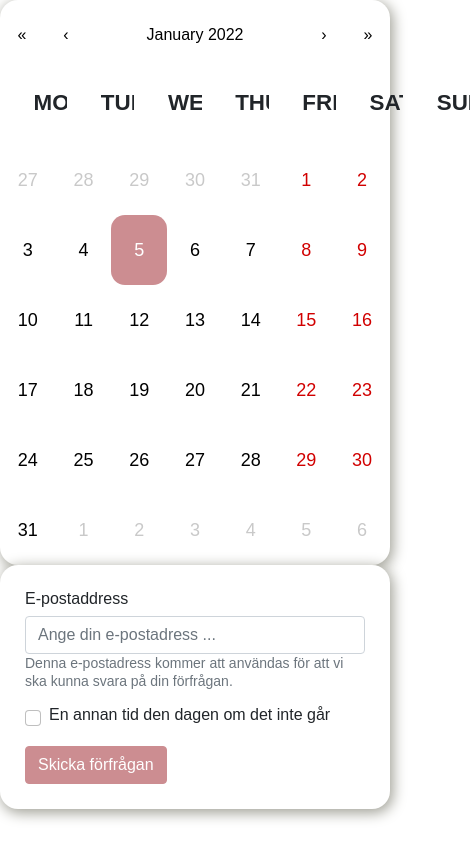
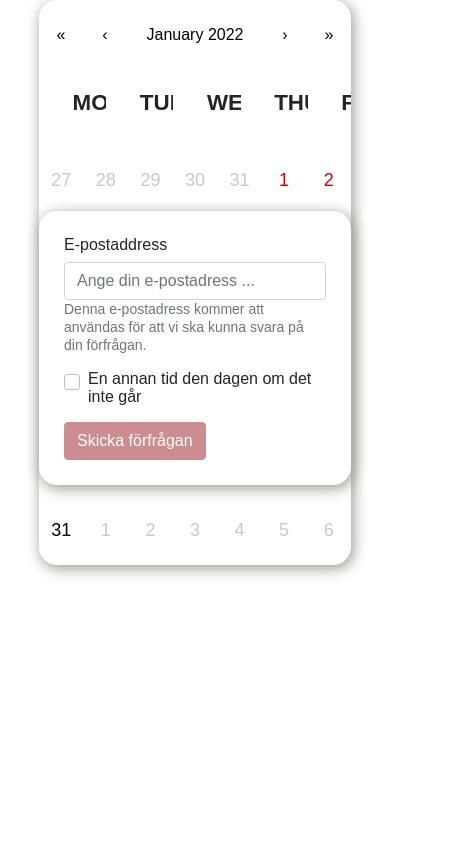
Before and after one commit to talebhammoude/react-calendar, a React (Create React App) app in the folder reactcalendarcomp/: page / in a window 390 px wide. Shown: the whole page, 470 px wide, since content can reach past the window. Built offline with nearby package versions, Linux system fonts and the light colour scheme.

Commit message:
added responsive css

```diff
--- a/reactcalendarcomp/src/App.css
+++ b/reactcalendarcomp/src/App.css
@@ -1,5 +1,6 @@
 .App {
   text-align: center;
+
 }
 
 .App-logo {
--- a/reactcalendarcomp/src/components/CalendarComp/CalendarComp.css
+++ b/reactcalendarcomp/src/components/CalendarComp/CalendarComp.css
@@ -1,6 +1,6 @@
 .react-calendar {
-    width: 800px;
-    max-width: 100%;
+    width: 80%;
+    max-width: 800px;
     background: white;
     border: 0px solid #a0a096;
     border-radius: 18px;
@@ -8,6 +8,7 @@
     line-height: 1.125em;
     box-shadow: 2px 3px 14px 1px #a0a096;
     margin: auto;
+    overflow: hidden;
   }
   .react-calendar--doubleView {
     width: 700px;
--- a/reactcalendarcomp/src/components/Exampleform/Exampleform.css
+++ b/reactcalendarcomp/src/components/Exampleform/Exampleform.css
@@ -9,6 +9,12 @@
     box-shadow: 2px 3px 14px 1px #a0a096;
     padding: 25px;
     margin: auto;
+    position: fixed;
+    top: 25vh;
+    left: 10%;
+    width: 80%;
+    z-index: 100;
+    overflow: hidden;
 }
 
 
--- a/reactcalendarcomp/src/components/Exampleform/Exampleform.jsx
+++ b/reactcalendarcomp/src/components/Exampleform/Exampleform.jsx
@@ -20,7 +20,7 @@ function Exampleform() {
         </Form.Group>
 
         <Button variant="primary" type="submit">
-          Skicka förfrågan
+                  Skicka förfrågan
         </Button>
       </Form>
     </div>
```
